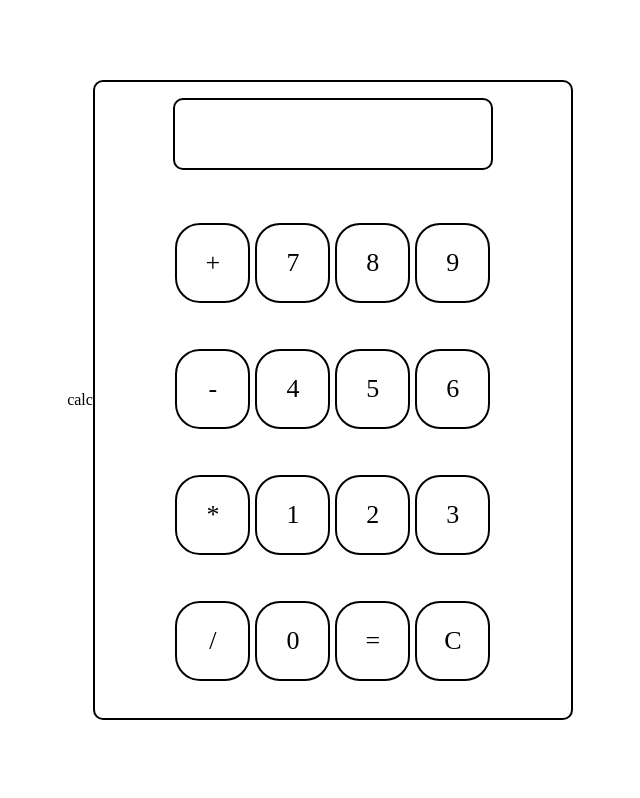
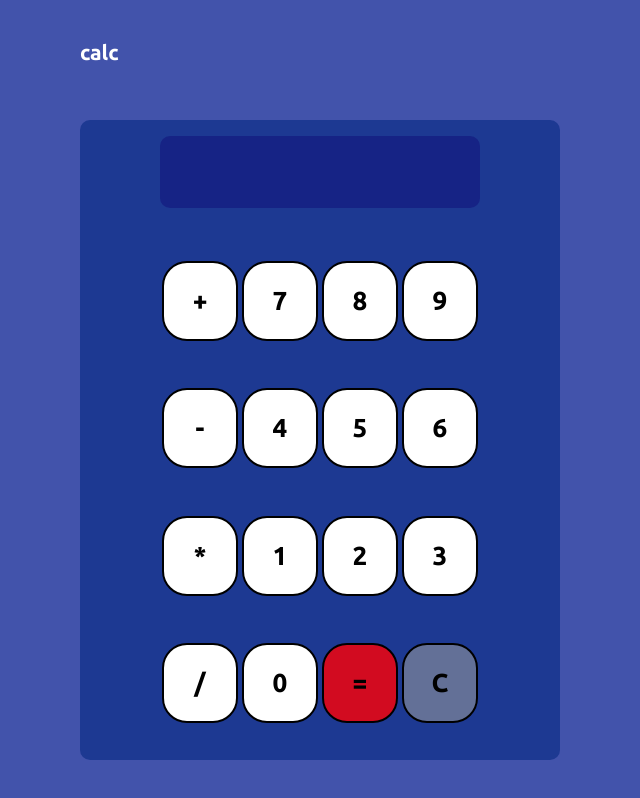
Before and after one commit to Barbyie/javascript-calculator, a plain HTML site: page index.html in a window 1280 px wide. Shown: the whole page, without its empty margins (320-960 px from the left). Drawn offline with Linux system fonts and the light colour scheme.

Commit message:
Add more style to the page

```diff
--- a/style.css
+++ b/style.css
@@ -2,6 +2,7 @@
   box-sizing: border-box;
   margin: 0px;
   padding: 0px;
+  font-family: "Ubuntu", sans-serif;
  }
 
 body {
@@ -9,27 +10,45 @@ body {
   justify-content: center;
   align-items: center;
   height: 100dvh;
+  flex-direction: column;
+  background-color: rgba(19, 40, 150, 0.8);
 }
+
+.topMessage {
+  display: flex;
+  justify-content: left;
+  width: 30rem;
+  height: 5rem;
+  color: white;
+}
+
+#topMessage {
+  font-weight: 700;
+  font-size: 21px;
+}
+
 .container {
   display: flex;
   flex-direction: column;
   align-items: center;
   width: 30rem;
   height: 40rem;
-  border: 2px solid black;
   border-radius: 10px;
+  background-color: rgba(21, 51, 140, 0.8);
 }
 
 .display {
   margin: 1rem;
   height: 5rem;
   width: 20rem;
-  border: 2px solid black;
   border-radius: 10px;
   display: flex;
   align-items: center;
   font-size: 26px;
+  color: white;
+  font-weight: 700;
   padding-left: 5px;
+  background-color: rgba(20, 30, 130, 0.8);
 }
 
 .buttons-container {
@@ -49,9 +68,32 @@ body {
   border: 2px solid black;
   border-radius: 25px;
   width: 4.7rem;
+  background-color: white;
+  font-weight: 700;
   height: 5rem;
   display: flex;
   justify-content: center;
   align-items: center;
   font-size: 26px;
 }
+
+.equals {
+  background-color: rgba(255, 0, 4, 0.8);
+}
+
+.equals:hover {
+  background-color: rgba(225, 0, 4, 0.8);
+}
+
+.clear {
+  background-color: rgb(99, 112, 151);
+}
+
+.clear:hover {
+  background-color: rgb(119, 112, 151);
+}
+.add:hover, .seven:hover, .nine:hover, .subtract:hover, .four:hover,
+.five:hover, .six:hover, .multiply:hover, .one:hover, .two:hover, .three:hover, .divide:hover,
+.zero:hover {
+  background-color: rgba(242, 242, 242, 0.8);
+}
```
